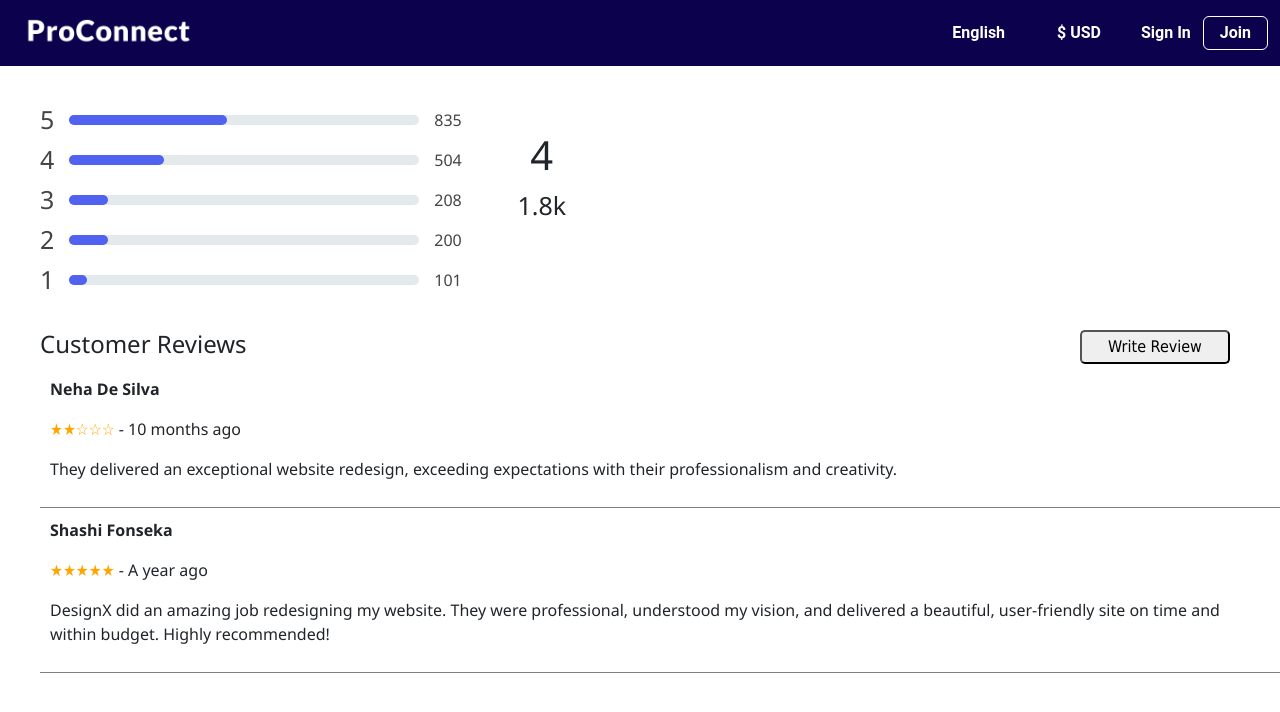
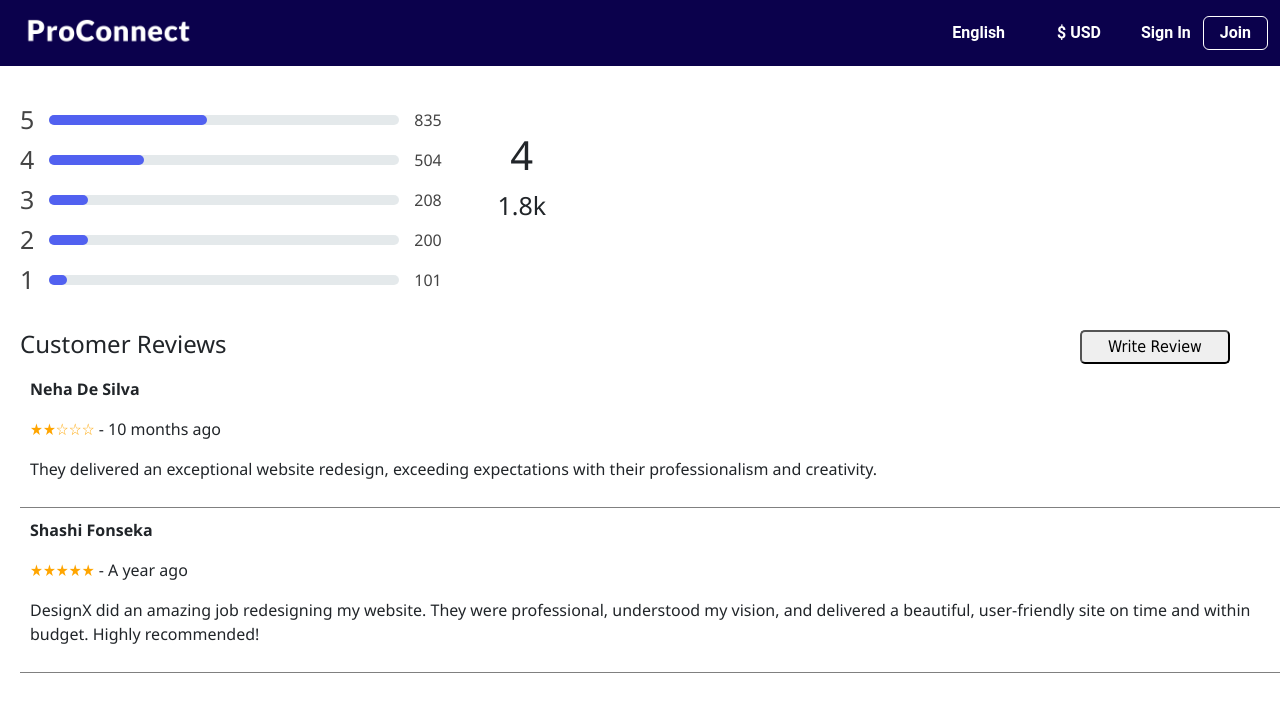
Before and after one commit to MalinduDelpitiya55/NalandaSkillHub, a React (Vite) app in the folder frontend/: page /reviewDisplay in a window 1280 px wide. Shown: the top 712 px of the page. Built offline with nearby package versions, Linux system fonts and the light colour scheme.

Commit message:
complete review Display

```diff
--- a/frontend/src/components/review.jsx
+++ b/frontend/src/components/review.jsx
@@ -143,7 +143,7 @@ const ReviewPage = () => {
   };
 
   return (
-    <div style={{ fontFamily: 'Segoe UI, Tahoma, Geneva, Verdana, sans-serif', marginLeft: '40px', justifyContent: 'center', alignItems: 'center', height: '100vh', backgroundColor: '#FFFFFF' }}>
+    <div style={{ fontFamily: 'Segoe UI, Tahoma, Geneva, Verdana, sans-serif', marginLeft: '20px', justifyContent: 'center', alignItems: 'center', height: '100vh', backgroundColor: '#FFFFFF' }}>
       <div style={styles.container}>
         <div style={styles.chart}>
           {[5, 4, 3, 2, 1].map((rating) => (
```
